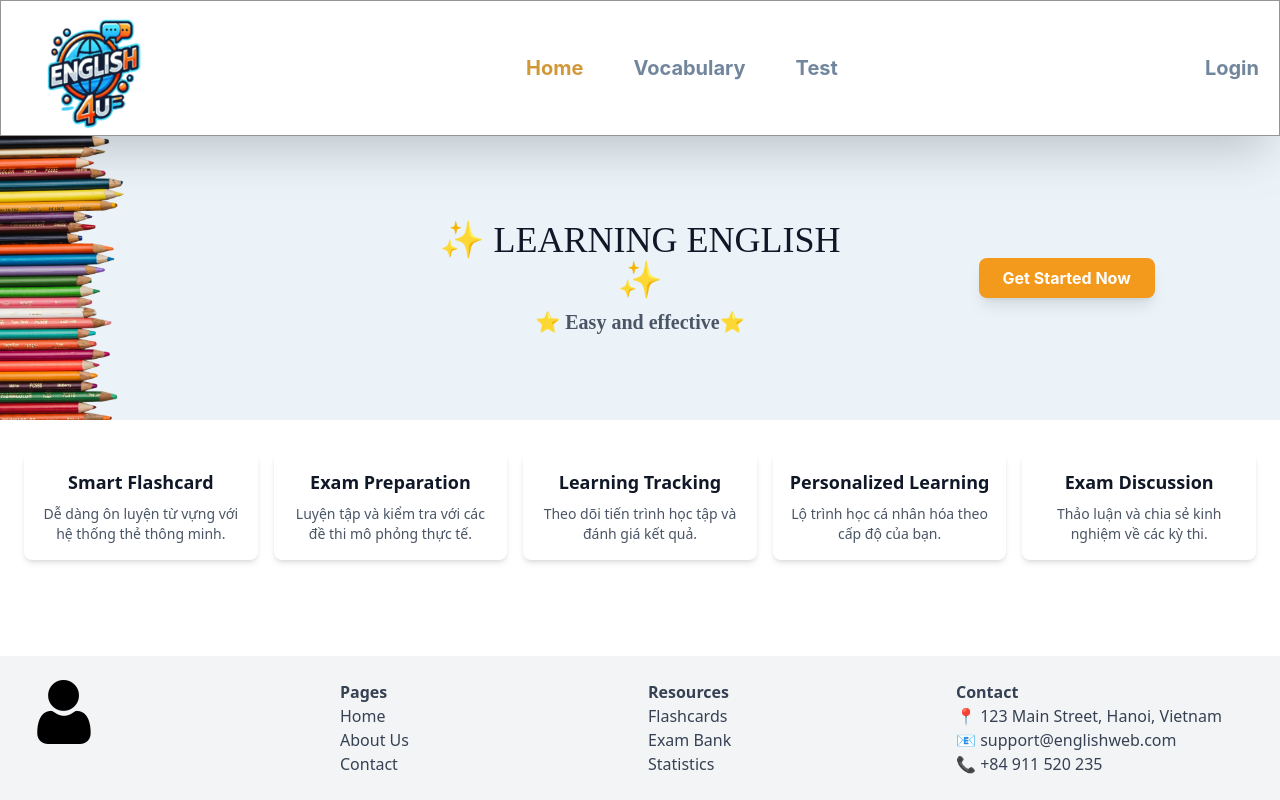
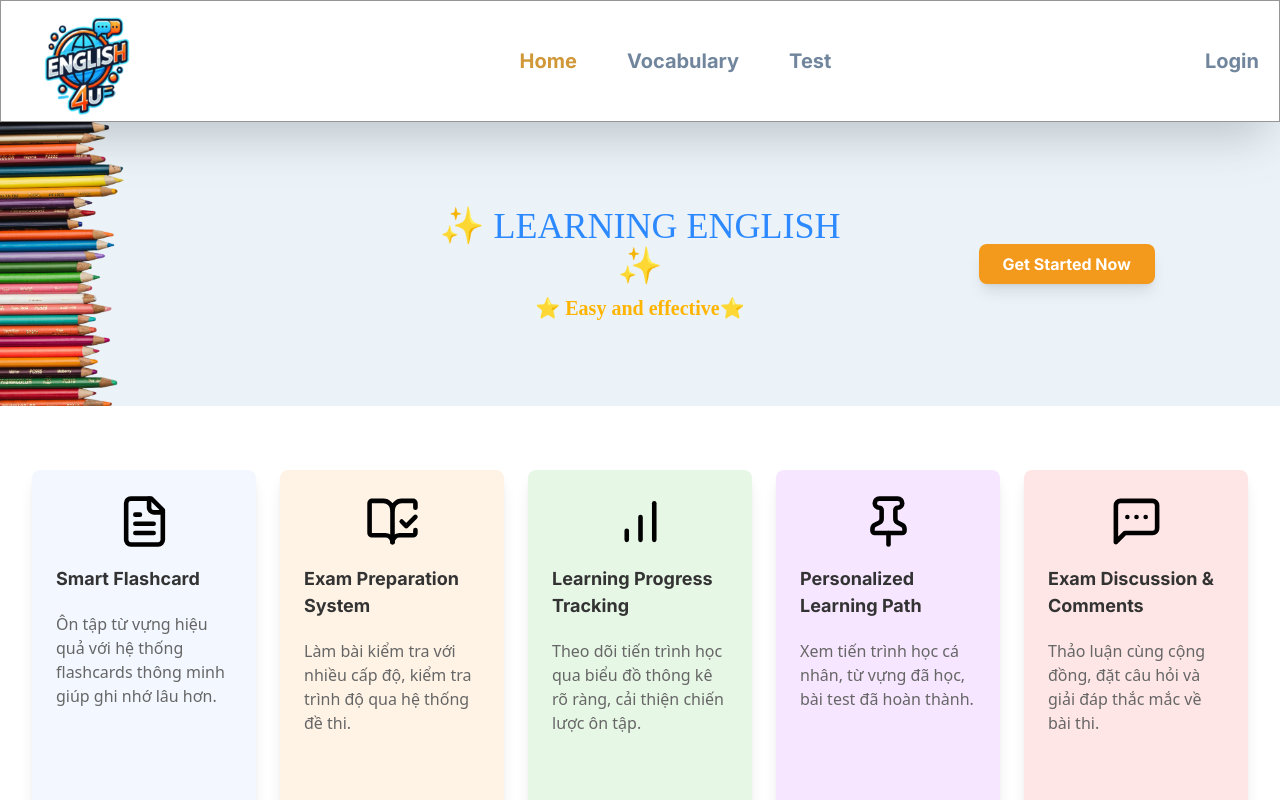
Before and after one commit to norman713/english-web, a React (Vite) app: page /user in a window 1280 px wide. Shown: the top 800 px of the page. Built offline with nearby package versions, Linux system fonts and the light colour scheme.

Commit message:
finish ui for infor page

```diff
--- a/package.json
+++ b/package.json
@@ -11,6 +11,8 @@
   },
   "dependencies": {
     "@tailwindcss/vite": "^4.0.15",
+    "lucide": "^0.487.0",
+    "lucide-react": "^0.487.0",
     "react": "^19.0.0",
     "react-dom": "^19.0.0",
     "react-router-dom": "^7.4.1",
--- /dev/null
+++ b/src/components/Features/features.css
@@ -0,0 +1,8 @@
+.feature-card {
+    transition: transform 0.3s ease, box-shadow 0.3s ease;
+  }
+
+  .feature-card:hover {
+    transform: translateY(-10px); /* Lifts the card */
+    box-shadow: 0 4px 15px rgba(0, 0, 0, 0.1); /* Adds a subtle shadow for the lifted effect */
+  }
--- /dev/null
+++ b/src/components/Features/index.tsx
@@ -0,0 +1,37 @@
+import "./features.css";
+
+interface FeatureCardProps {
+  icon: React.ComponentType<React.SVGProps<SVGSVGElement>>;
+  title: string;
+  content: string;
+  iconColor?: string;
+  bgColor?: string;
+  textColor?: string;
+  titleColor?: string;
+}
+
+const FeatureCard = ({
+  icon: Icon,
+  title,
+  content,
+  iconColor = "text-black",
+  bgColor = "bg-white",
+  textColor = "text-[#666666]",
+  titleColor = "text-[#333333]",
+}: FeatureCardProps) => {
+  return (
+    <div
+      className={`p-6 rounded-lg ${bgColor} shadow-lg transition-transform transform hover:translate-y-[-10px] hover:shadow-xl`}
+    >
+      <div
+        className={`flex justify-center items-center text-[10px] ${iconColor}`}
+      >
+        <Icon width={55} height={55} />
+      </div>
+      <div className={`mt-4 text-[18px] text ${titleColor}`}>{title}</div>
+      <p className={`mt-5 mb-15 ${textColor}`}>{content}</p>
+    </div>
+  );
+};
+
+export default FeatureCard;
--- a/src/components/NavBar/NavBar.tsx
+++ b/src/components/NavBar/NavBar.tsx
@@ -6,7 +6,7 @@ const Navbar = () => {
       <div className="container flex justify-between items-center">
         <div>
           {/* Logo */}
-          <img src={logo} alt="English 4 Us" className="w-[138px] h-[134px]" />
+          <img src={logo} alt="English 4 Us" className="w-[125px] h-[120px]" />
         </div>
 
         {/* Navigation Links */}
--- a/src/index.css
+++ b/src/index.css
@@ -1,5 +1,6 @@
+@import url('https://fonts.googleapis.com/css2?family=Inter:wght@700&display=swap');
 @import "tailwindcss";
-@import url('https://fonts.googleapis.com/css2?family=Inter:wght@700&display=swap');
+
 
 .nav-link {
   color: #71869D;
@@ -14,7 +15,6 @@
 }
 .banner-text{
     font-family: "Allura", cursive;
-
     font-style: normal;
 
 }
--- a/src/pages/Home/index.tsx
+++ b/src/pages/Home/index.tsx
@@ -1,8 +1,17 @@
 // home list
-import logo from "../../assets/user.png";
 import bannerImage from "../../assets/hero.png";
 import Navbar from "../../components/NavBar/NavBar";
 import Button from "../../components/Button/Button";
+import FeatureCard from "../../components/Features";
+import {
+  BookOpenCheck,
+  ChartNoAxesColumnIncreasing,
+  FileText,
+  Info,
+  MessageSquareMore,
+  Pin,
+} from "lucide-react";
+
 const Home = () => {
   return (
     <div className="min-h-screen flex flex-col text-gray-900">
@@ -17,12 +26,14 @@ const Home = () => {
           <img
             src={bannerImage}
             alt="Banner"
-            className="w-full h-full object-cover transform scale-x-100" // scale-x-110 để phóng to chiều ngang
+            className="w-full h-full object-cover transform scale-x-100"
           />
         </div>
         <div>
-          <h1 className="text-4xl banner-text">✨ LEARNING ENGLISH ✨</h1>
-          <p className="text-xl banner-text text-gray-600 mt-2 font-bold">
+          <h1 className="text-4xl banner-text  text-[#2D89FF]">
+            ✨ LEARNING ENGLISH ✨
+          </h1>
+          <p className="text-xl banner-text text-[#FFB400] mt-2 font-bold">
             ⭐ Easy and effective⭐
           </p>
         </div>
@@ -32,59 +43,59 @@ const Home = () => {
       </header>
 
       {/* Features */}
-      <section className="grid grid-cols-1 md:grid-cols-3 lg:grid-cols-5 gap-4 px-6 py-8">
-        {[
-          {
-            title: "Smart Flashcard",
-            desc: "Dễ dàng ôn luyện từ vựng với hệ thống thẻ thông minh.",
-          },
-          {
-            title: "Exam Preparation",
-            desc: "Luyện tập và kiểm tra với các đề thi mô phỏng thực tế.",
-          },
-          {
-            title: "Learning Tracking",
-            desc: "Theo dõi tiến trình học tập và đánh giá kết quả.",
-          },
-          {
-            title: "Personalized Learning",
-            desc: "Lộ trình học cá nhân hóa theo cấp độ của bạn.",
-          },
-          {
-            title: "Exam Discussion",
-            desc: "Thảo luận và chia sẻ kinh nghiệm về các kỳ thi.",
-          },
-        ].map((feature, index) => (
-          <div
-            key={index}
-            className="bg-white p-4 rounded-lg shadow-md text-center"
-          >
-            <h2 className="text-lg font-semibold">{feature.title}</h2>
-            <p className="text-sm text-gray-600 mt-2">{feature.desc}</p>
-          </div>
-        ))}
+      <section className="py-16 px-8 grid grid-cols-1 md:grid-cols-5 gap-6">
+        <FeatureCard
+          icon={FileText}
+          title="Smart Flashcard"
+          content="Ôn tập từ vựng hiệu quả với hệ thống flashcards thông minh giúp ghi nhớ lâu hơn."
+          bgColor="bg-[#F3F7FF]"
+        />
+        <FeatureCard
+          icon={BookOpenCheck}
+          title="Exam Preparation System"
+          content="Làm bài kiểm tra với nhiều cấp độ, kiểm tra trình độ qua hệ thống đề thi."
+          bgColor="bg-[#FFF3E6]"
+        />
+        <FeatureCard
+          icon={ChartNoAxesColumnIncreasing}
+          title="Learning Progress Tracking"
+          content="Theo dõi tiến trình học qua biểu đồ thông kê rõ ràng, cải thiện chiến lược ôn tập."
+          bgColor="bg-[#E6F7E6]"
+        />
+        <FeatureCard
+          icon={Pin}
+          title="Personalized Learning Path"
+          content="Xem tiến trình học cá nhân, từ vựng đã học, bài test đã hoàn thành."
+          bgColor="bg-[#F7E6FF]"
+        />
+        <FeatureCard
+          icon={MessageSquareMore}
+          title="Exam Discussion & Comments"
+          content="Thảo luận cùng cộng đồng, đặt câu hỏi và giải đáp thắc mắc về bài thi."
+          bgColor="bg-[#FFE6E6]"
+        />
       </section>
 
       {/* Footer */}
       <footer className="bg-gray-100 py-6 px-8 mt-auto">
-        <div className="grid grid-cols-2 md:grid-cols-4 gap-4 text-gray-700">
+        <div className="grid grid-cols-2 md:grid-cols-4 gap-4 text-[#2F2F68]">
           <div>
-            <img src={logo} alt="Logo" className="w-16 mb-2" />
+            <Info size={60} />
           </div>
           <div>
-            <h3 className="font-semibold">Pages</h3>
+            <h4 className="font-bold text-[20px]">Pages</h4>
             <p>Home</p>
             <p>About Us</p>
             <p>Contact</p>
           </div>
           <div>
-            <h3 className="font-semibold">Resources</h3>
+            <h3 className="font-bold text-[20px]">Resources</h3>
             <p>Flashcards</p>
             <p>Exam Bank</p>
             <p>Statistics</p>
           </div>
           <div>
-            <h3 className="font-semibold">Contact</h3>
+            <h3 className="font-bold text-[20px]">Contact</h3>
             <p>📍 123 Main Street, Hanoi, Vietnam</p>
             <p>📧 support@englishweb.com</p>
             <p>📞 +84 911 520 235</p>
```
Also changed, not shown: src/Home.tsx (added), 1 other file (tests, documents, lock files or other folders).
